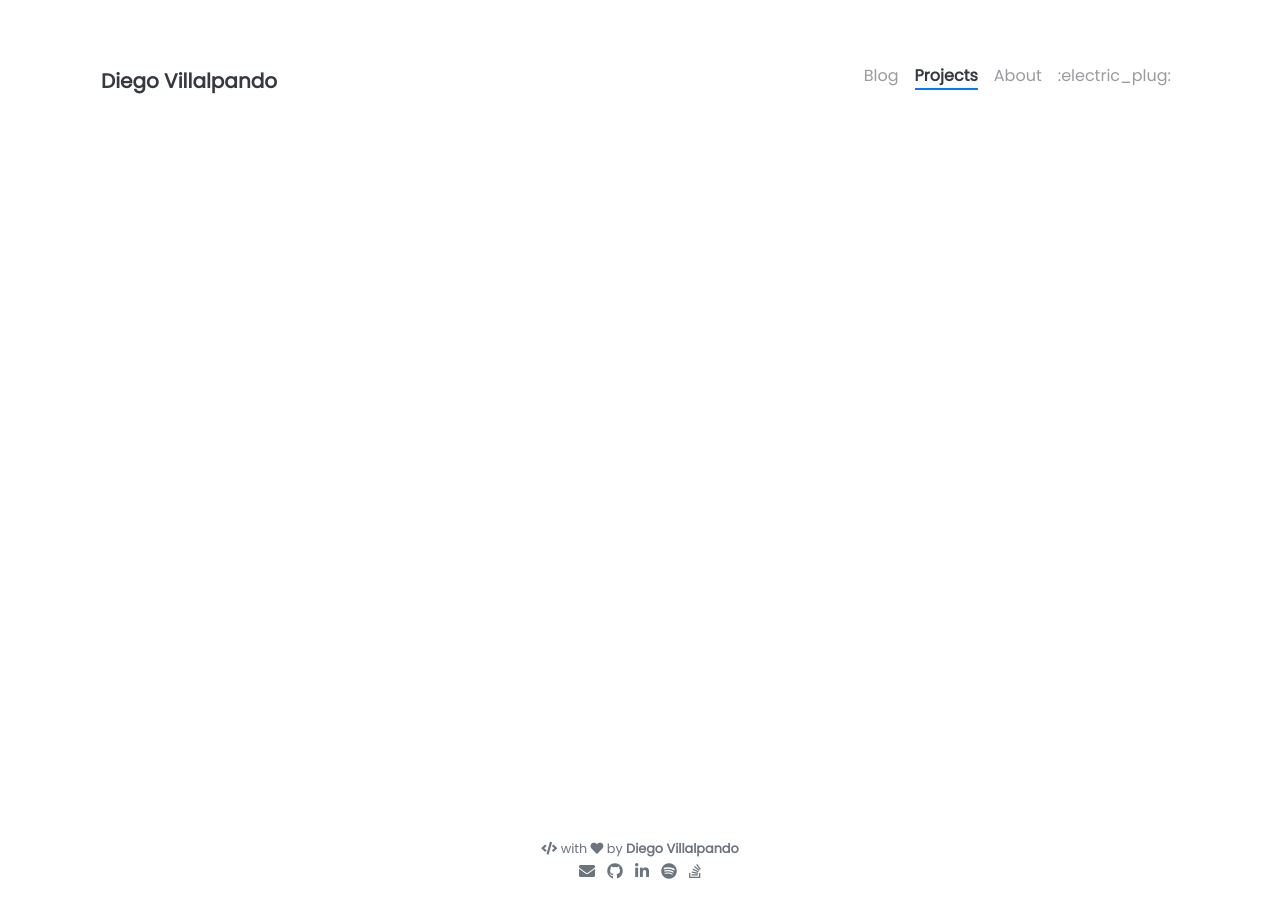
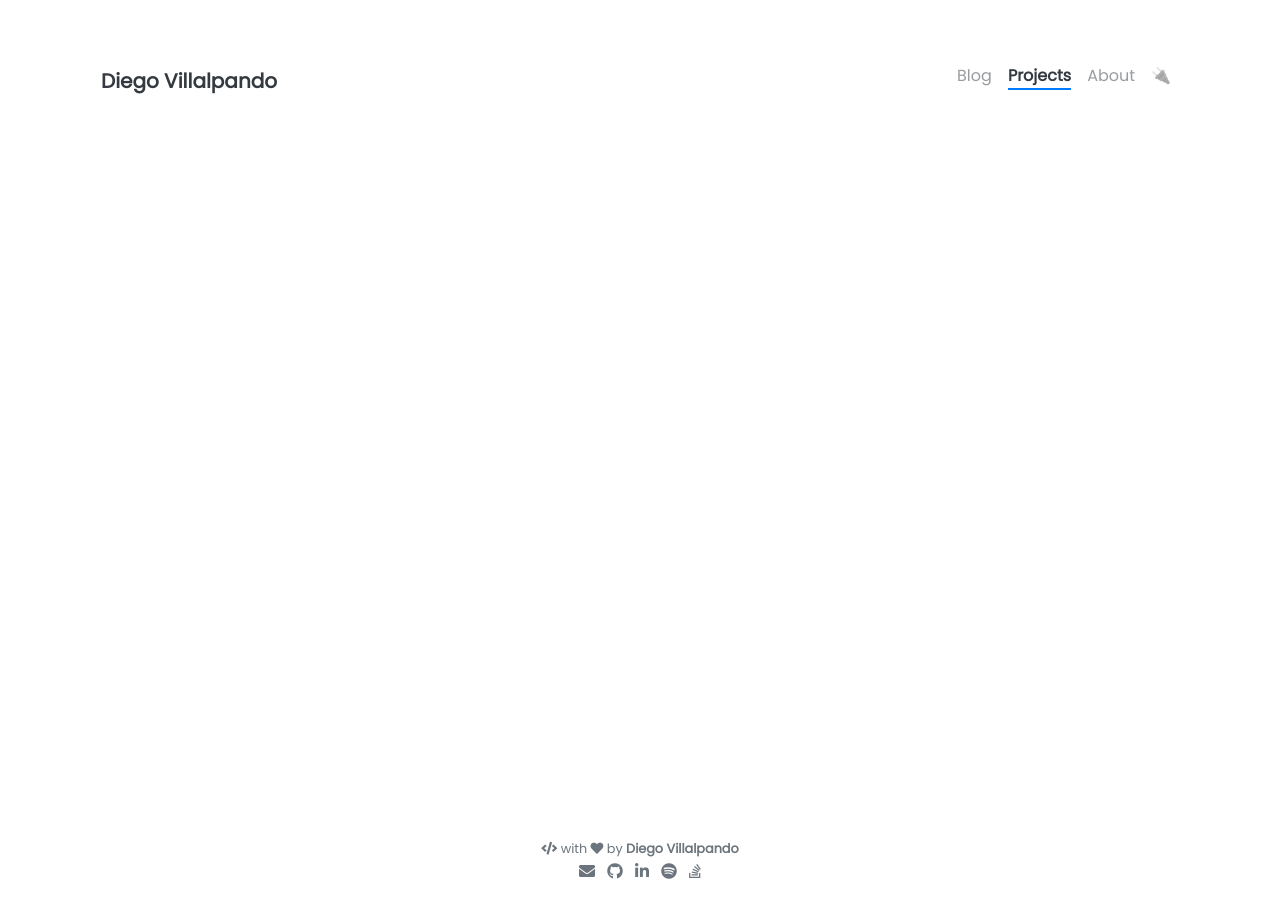
Before and after one commit to Dialvive/dialvive.dev, a Jekyll site: the page built from _projects/HandsApp.md, in a window 1280 px wide. Built offline with Jekyll 4.4.1, drawn with Linux system fonts in a browser that asks for light colours; nearby versions of some CDN libraries.

Commit message:
Fix emoji theme

```diff
--- a/_sass/_theme.scss
+++ b/_sass/_theme.scss
@@ -9,7 +9,7 @@
 }
 
 #theme-toggler:before {
-  @include themed(content, ":electric_plug:", ":bulb:");
+  @include themed(content, "🔌", "💡");
 }
 
 .navbar-themed {
```
